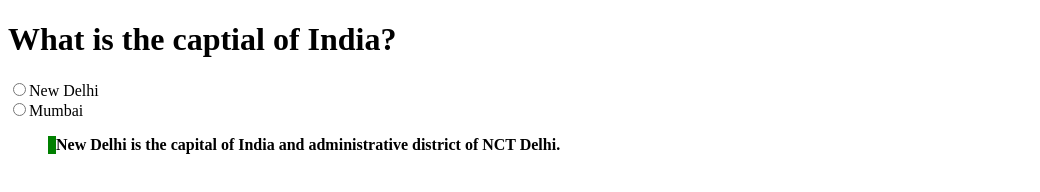
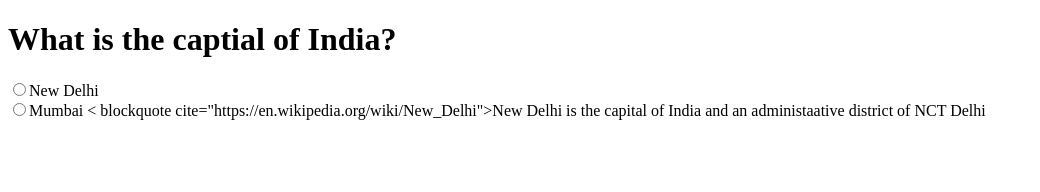
Before and after one commit to acciojob/trivia-AMOLpatil1234, a website: page main.html in a window 1280 px wide. Shown: the whole page, without its empty margins (0-1040 px from the left). Drawn offline with Linux system fonts and the light colour scheme.

Commit message:
created a submission

```diff
--- a/main.html
+++ b/main.html
@@ -12,12 +12,8 @@
 		<h1>What is the captial of India?</h1>
 		<input type="radio" name="capital">New Delhi</input><br>
 		<input type="radio" name="capital">Mumbai</input>
-
-	<blockquote cite ="https://en.wikipedia.org/wiki/New_Delhi"> New Delhi is the capital of India and administrative district of NCT Delhi.</blockquote>
-
+< blockquote cite="https://en.wikipedia.org/wiki/New_Delhi">New Delhi is the capital of India and an administaative district of NCT Delhi</blockquote>
 	</div>
-    <script type="text/javascript" src="./script.js">
-</script>
 
 </body>
 
```
